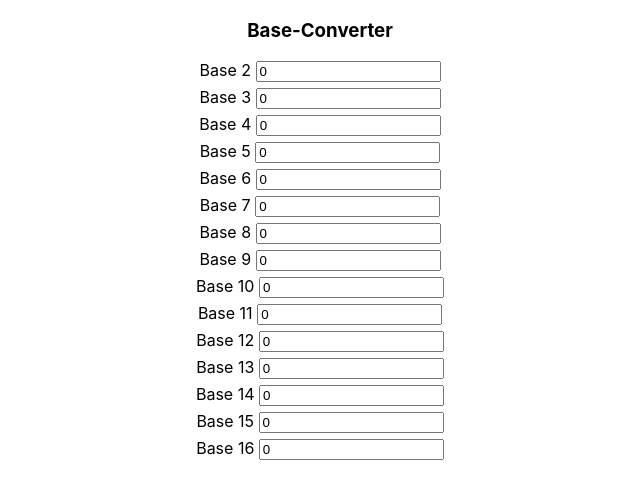
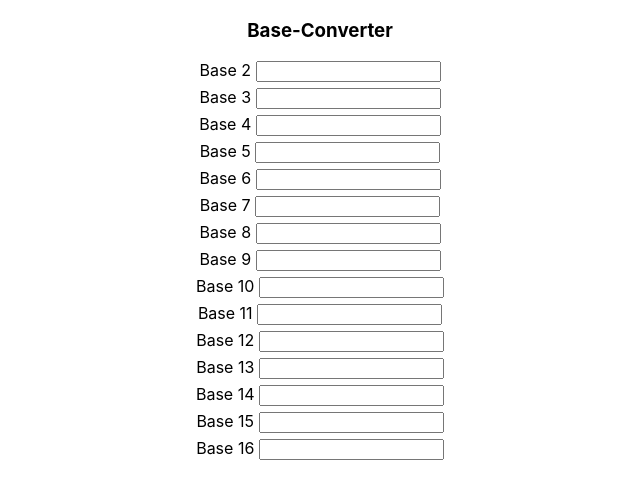
Before and after one commit to photongupta/base-converter, a React (Create React App) app: page / in a window 1280 px wide. Shown: the top 498 px of the page, without its empty margins (320-960 px from the left). Built offline with nearby package versions, Linux system fonts and the light colour scheme.

Commit message:
fixed a small bug

```diff
--- a/src/base-converter/baseConverter.js
+++ b/src/base-converter/baseConverter.js
@@ -16,7 +16,7 @@ class BaseConverter extends React.Component {
 
   handleChange(value, base) {
     if (doesBelongToBase(value, base)) {
-      this.setState(() => ({value: parseInt(value, 10), base}));
+      this.setState(() => ({value: parseInt(value, base), base}));
     }
   }
 
--- a/src/base-converter/input.js
+++ b/src/base-converter/input.js
@@ -1,7 +1,7 @@
 import React from 'react';
 
 const Input = function ({number, onChange, base}) {
-  const value = number ? number.toString(base) : number;
+  const value = number ? number.toString(base) : '';
   return (
     <div>
       <label>Base {base} </label>
```
